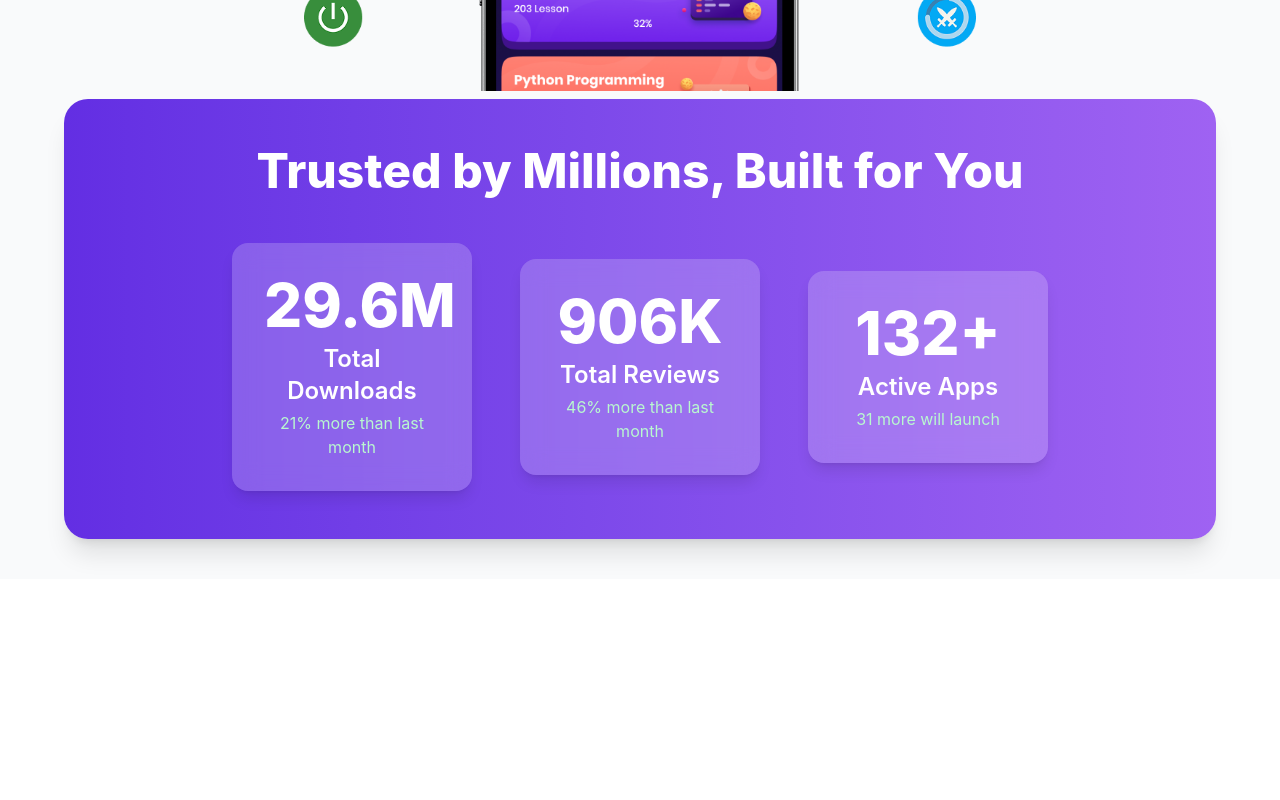
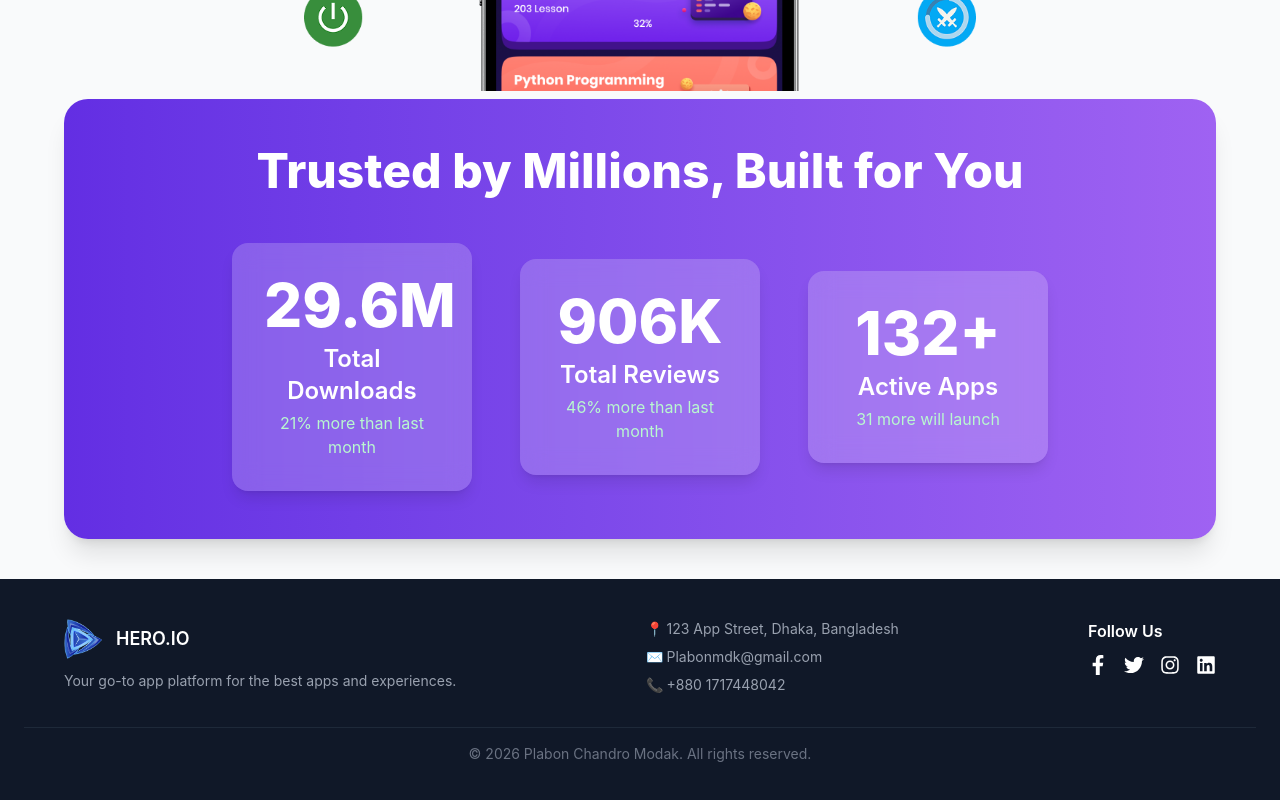
Before and after one commit to plabonmdk/Mission-Restart-A3, a React (Vite) app: page / in a window 1280 px wide. Shown: the part 798-1598 px from the top of the page. Before the commit the page ends 1377 px from the top, so only its background shows below. Built offline with nearby package versions, Linux system fonts and the light colour scheme.

Commit message:
footer page

```diff
--- a/src/component/Footer.jsx
+++ b/src/component/Footer.jsx
@@ -1,11 +1,55 @@
-import React from 'react';
+import React from "react";
+import { FaFacebookF, FaTwitter, FaInstagram, FaLinkedin } from "react-icons/fa";
+import Logo from "../assets/logo.png"; // your logo path
 
 const Footer = () => {
-    return (
-        <div>
+  return (
+    <footer className="bg-gray-900 text-white py-10 px-6">
+      <div className="max-w-6xl mx-auto flex flex-col md:flex-row justify-between space-y-8 md:space-y-0">
+        {/* Left side: Logo + Name */}
+        <div className="flex flex-col space-y-3">
+          <div className="flex items-center space-x-3">
+            <img src={Logo} alt="Logo" className="w-10 h-10 object-contain" />
+            <span className="text-lg font-semibold">HERO.IO</span>
+          </div>
+          <p className="text-gray-400 text-sm">
+            Your go-to app platform for the best apps and experiences.
+          </p>
+        </div>
 
+        {/* Center: Contact Details */}
+        <div className="flex flex-col space-y-2 text-gray-400 text-sm">
+          <span>📍 123 App Street, Dhaka, Bangladesh</span>
+          <span>✉️ Plabonmdk@gmail.com</span>
+          <span>📞 +880 1717448042</span>
         </div>
-    );
+
+        {/* Right side: Social Icons */}
+        <div className="flex flex-col space-y-3">
+          <span className="font-semibold">Follow Us</span>
+          <div className="flex space-x-4 text-xl">
+            <a href="https://facebook.com" target="_blank" rel="noopener noreferrer">
+              <FaFacebookF className="hover:text-blue-600 transition-colors" />
+            </a>
+            <a href="https://twitter.com" target="_blank" rel="noopener noreferrer">
+              <FaTwitter className="hover:text-blue-400 transition-colors" />
+            </a>
+            <a href="https://instagram.com" target="_blank" rel="noopener noreferrer">
+              <FaInstagram className="hover:text-pink-500 transition-colors" />
+            </a>
+            <a href="https://linkedin.com" target="_blank" rel="noopener noreferrer">
+              <FaLinkedin className="hover:text-blue-700 transition-colors" />
+            </a>
+          </div>
+        </div>
+      </div>
+
+      {/* Bottom copyright */}
+      <div className="mt-8 border-t border-gray-800 pt-4 text-center text-gray-500 text-sm">
+        © 2026 Plabon Chandro Modak. All rights reserved.
+      </div>
+    </footer>
+  );
 };
 
 export default Footer;
```
